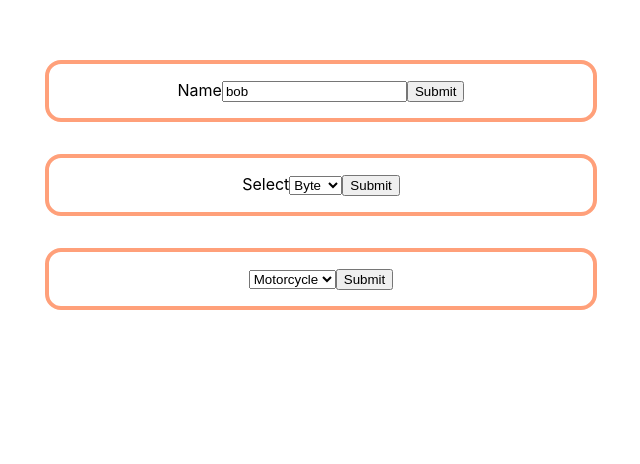
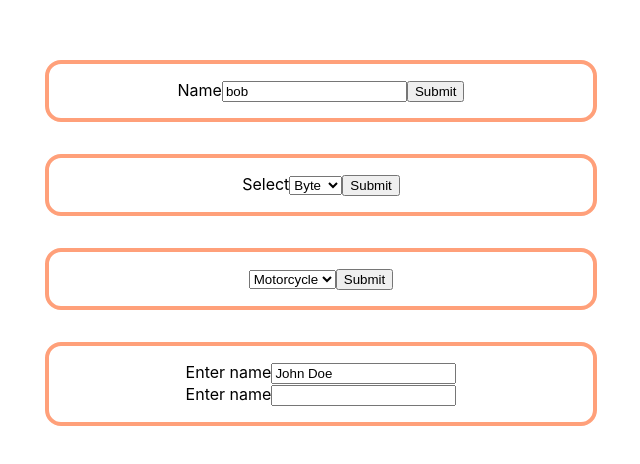
Before and after one commit to BigRiceEater/formik-playground, a React (Create React App) app: page / in a window 1280 px wide. Shown: the top 464 px of the page, without its empty margins (319-959 px from the left). Built offline with nearby package versions, Linux system fonts and the light colour scheme.

Commit message:
Add reactstrap combined with Formik but ...
We can't use the provided components from Formik in order to wire
up the form components available from Reactstrap.

```diff
--- a/package.json
+++ b/package.json
@@ -7,7 +7,8 @@
     "react": "^16.8.6",
     "react-dom": "^16.8.6",
     "react-router-dom": "^5.0.0",
-    "react-scripts": "3.0.1"
+    "react-scripts": "3.0.1",
+    "reactstrap": "^8.0.0"
   },
   "scripts": {
     "start": "react-scripts start",
--- a/src/App.js
+++ b/src/App.js
@@ -5,10 +5,16 @@ import './components/BasicInput';
 import BasicInput from './components/BasicInput';
 import BasicSelect from './components/BasicSelect';
 import FormikSelect from './components/FormikSelect';
+import BootstrapFormikSelect from './components/BootstrapFormikSelect';
 
 class App extends React.Component {
   state = {
-    components: [<BasicInput />, <BasicSelect />, <FormikSelect />]
+    components: [
+      <BasicInput />,
+      <BasicSelect />,
+      <FormikSelect />,
+      <BootstrapFormikSelect />
+    ]
   };
 
   render() {
--- /dev/null
+++ b/src/components/BootstrapFormikSelect.jsx
@@ -0,0 +1,41 @@
+import React, { Component } from 'react';
+import { Formik, Form, Field } from 'formik';
+import {
+  Form as BootstrapForm,
+  FormGroup,
+  Label,
+  Input,
+  Row,
+  Col
+} from 'reactstrap';
+
+class BootstrapFormikSelect extends Component {
+  handleSubmit = values => {
+    alert(JSON.stringify(values));
+  };
+  render() {
+    return (
+      <Formik
+        initialValues={{ yourname: 'John Doe' }}
+        onSubmit={this.handleSubmit}
+      >
+        {() => (
+          <Form>
+            <BootstrapForm>
+              <FormGroup>
+                <Label>Enter name</Label>
+                <Field type='text' name='yourname' />
+              </FormGroup>
+              <FormGroup>
+                <Label>Enter name</Label>
+                <Input type='text' name='yourname' />
+              </FormGroup>
+            </BootstrapForm>
+          </Form>
+        )}
+      </Formik>
+    );
+  }
+}
+
+export default BootstrapFormikSelect;
```
Also changed, not shown: 1 other file (tests, documents, lock files or other folders).
